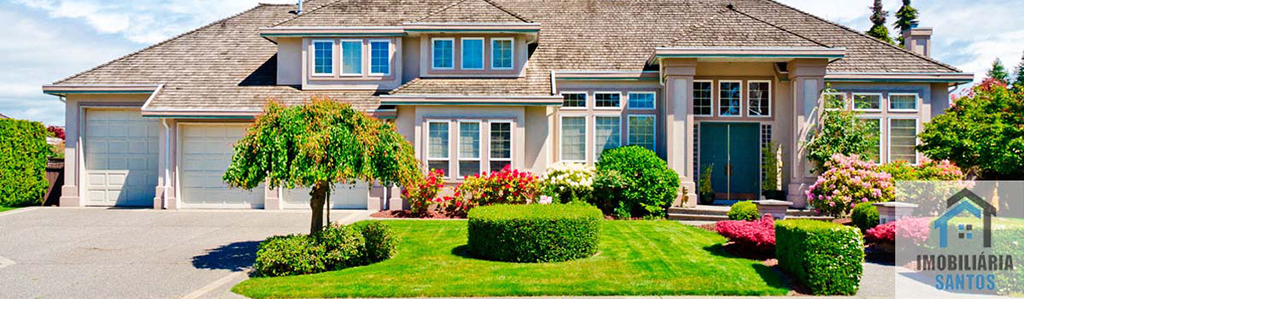
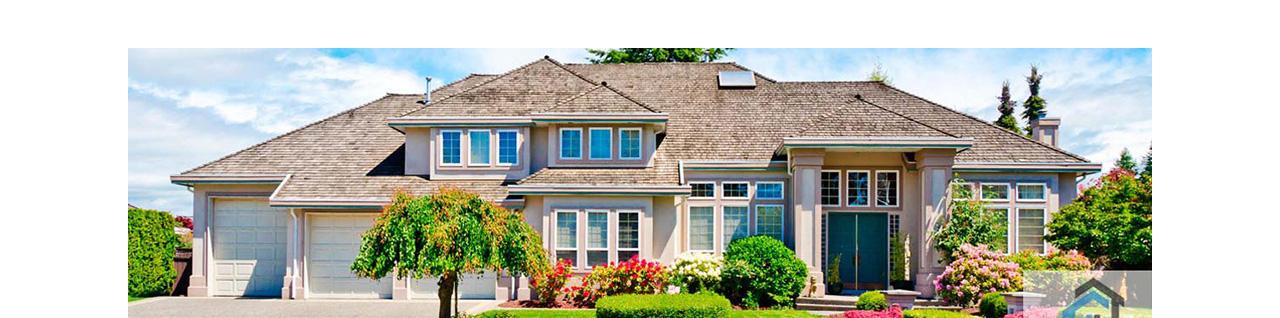
Before and after one commit to FilipeLira-Dev/pagina-de-uma-imobiliaria, a plain HTML site: page index.html in a window 1280 px wide. Shown: the part 366-684 px from the top of the page. Drawn offline with Linux system fonts and the light colour scheme; files whose address does not match are found by name.

Commit message:
modificação dos estilos globais

```diff
--- a/assets/css/style.css
+++ b/assets/css/style.css
@@ -1,6 +1,11 @@
 body {
     margin: 0px;
     font-family: Tahoma;
+}
+
+div {
+    padding: 30px 0px;
+    text-align: center;
 }
 
 p {
```
